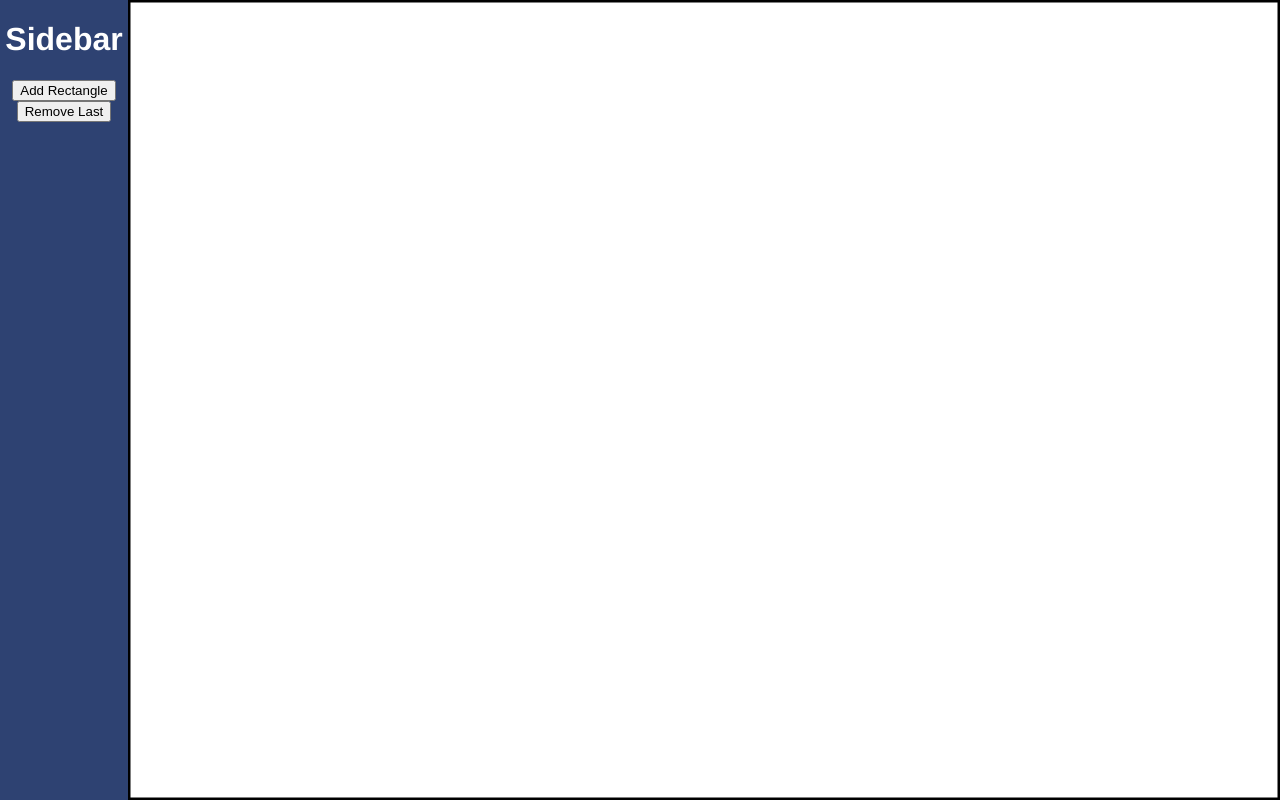
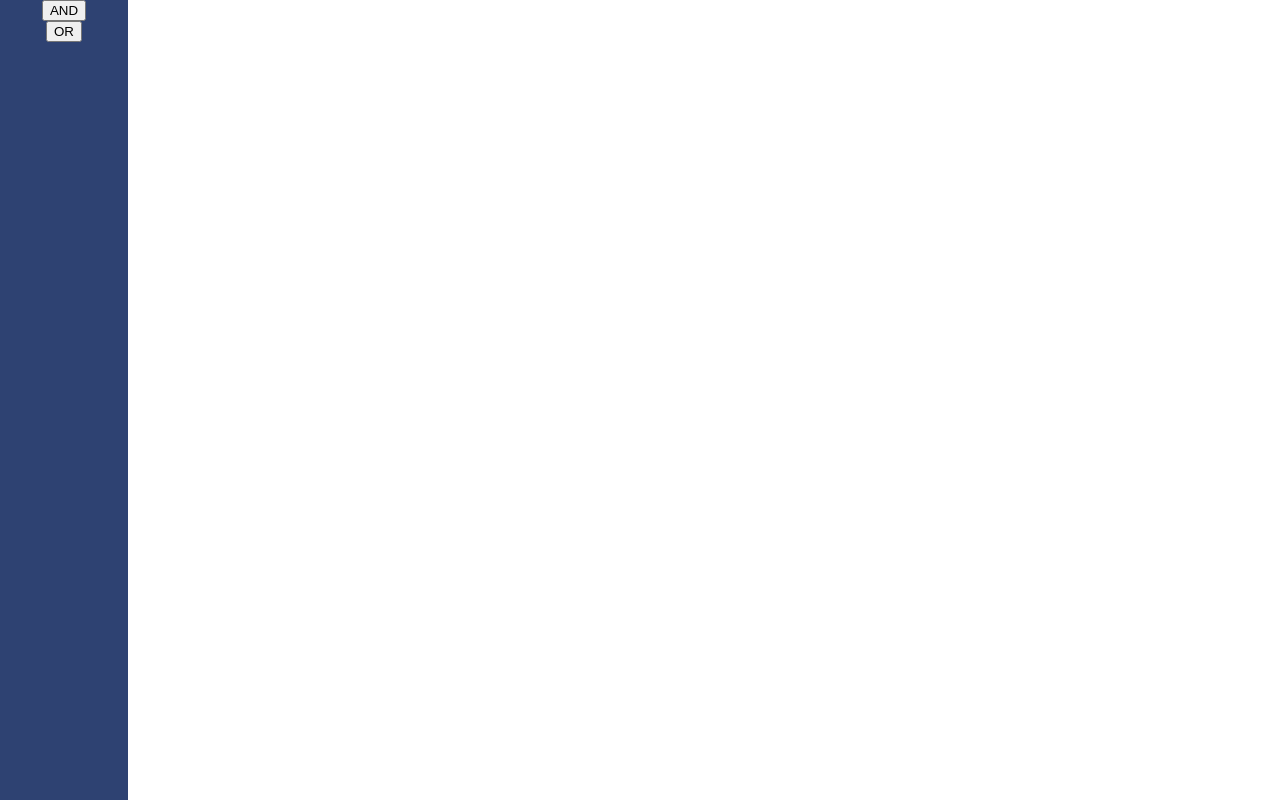
Before and after one commit to dmb537/SchematicEntryTool, a Vue app: page / in a window 1280 px wide. Built offline with nearby package versions, Linux system fonts and the light colour scheme.

Commit message:
Very simple component menu, using external svg

```diff
--- a/package.json
+++ b/package.json
@@ -1,5 +1,5 @@
 {
-  "name": "testbench",
+  "name": "digital-logic-to-vhdl",
   "version": "0.1.0",
   "private": true,
   "scripts": {
--- a/src/App.vue
+++ b/src/App.vue
@@ -1,29 +1,41 @@
 <template>
   <div id="app">
-    <div id="sidebar">
-      <h1>Sidebar</h1>
-      <button v-on:click="drawShape">Add Rectangle</button>
-      <button v-on:click="removeShape">Remove Last</button>
-    </div>
+    <!--<ComponentPane
+      id="component-pane"
+      v-bind:components="componentLibrary"
+      v-on:draw-shape="drawShape"
+      v-on:remove-shape="removeShape"
+      v-on:add-component="addComponent">
+    </ComponentPane>-->
+    <ComponentPane
+      id="component-pane"
+      v-bind:components="componentLibrary"
+      v-on:add-component="addComponent">
+    </ComponentPane>
     <div id="svgSpace">
       <svg ref="box" class="box" width="100%" height="100%">
-        <rect width="100%" height="100%"
-            fill="white" stroke="black" stroke-width="5"/>
       </svg>
     </div>
   </div>
 </template>
 
 <script>
+import ComponentPane from './components/ComponentPane.vue';
+import componentsStore from './assets/componentsStore';
+
 export default {
   name: 'App',
-  components: {},
+  components: {
+    ComponentPane,
+  },
   data() {
     return {
       count: 0,
       dragOffsetX: null,
       dragOffsetY: null,
       draggedObject: null,
+      componentLibrary: componentsStore,
+      oParser: new DOMParser(),
     };
   },
   computed: {
@@ -31,6 +43,40 @@ export default {
   mounted() {
   },
   methods: {
+    addComponent(component) {
+      const newComponent =
+        this.oParser.parseFromString(component.svg, 'image/svg+xml').
+            documentElement.firstChild;
+      newComponent.setAttributeNS(null, 'id', `svgelement-${this.count}`);
+      newComponent.setAttributeNS(null, 'transform', 'translate(100,100)');
+      newComponent.setAttributeNS(null, 'cursor', 'move');
+      newComponent.addEventListener('mousedown', this.drag);
+      newComponent.addEventListener('mouseup', this.drop);
+      this.$refs.box.appendChild(newComponent);
+      this.count += 1;
+    },
+    drag(event) {
+      this.draggedObject =
+          document.getElementById(event.target.parentNode.getAttribute('id'));
+      this.dragOffsetX = event.offsetX -
+          parseInt(this.draggedObject.getAttribute('transform').
+              match(/(?<=\()(.*?)(?=\,)/g));
+      this.dragOffsetY = event.offsetY -
+          parseInt(this.draggedObject.getAttribute('transform').
+              match(/(?<=\,)(.*?)(?=\))/g));
+      this.$refs.box.addEventListener('mousemove', this.move);
+    },
+    move({offsetX, offsetY}) {
+      const newX = offsetX - this.dragOffsetX;
+      const newY = offsetY - this.dragOffsetY;
+      this.draggedObject.setAttributeNS(
+          null, 'transform', `translate(${newX}, ${newY})`);
+    },
+    drop() {
+      this.draggedObject = this.dragOffsetX = this.dragOffsetY = null;
+      this.$refs.box.removeEventListener('mousemove', this.move);
+    },
+    /*
     createSvg(svgType, attributes) {
       const svgElement = document.createElementNS('http://www.w3.org/2000/svg', svgType);
       for (const attribute in attributes) {
@@ -50,8 +96,8 @@ export default {
         id: `svgelement-${this.count}`,
         x: `${randomX}`,
         y: `${randomY}`,
-        width: 20,
-        height: 20,
+        width: 150,
+        height: 150,
         fill: `#${randomColor}`,
         cursor: 'move',
       });
@@ -75,6 +121,7 @@ export default {
       this.dragOffsetY = event.offsetY -
           document.getElementById(this.draggedObject).getAttribute('y');
       this.$refs.box.addEventListener('mousemove', this.move);
+      console.log(this.draggedObject);
       // console.log(`dragging id=${this.draggedObject}
       //    with offset (${this.dragOffsetX}, ${this.dragOffsetY})`);
     },
@@ -93,6 +140,7 @@ export default {
       // console.log(`moving id=${this.draggedObject}
       //    to (${offsetX}, ${offsetY})`);
     },
+    */
   },
 };
 </script>
@@ -113,9 +161,9 @@ html, body {
   flex-direction: row;
   background-color:#2E4272;
   height: 100%;
+  overflow: hidden;
 }
-
-#sidebar {
+#component-pane {
   flex-grow: 0;
   flex-basis: 10%;
 }
@@ -124,4 +172,11 @@ html, body {
   flex-grow: 1;
   background-color:#ffffff;
 }
+
+svg text {
+    -webkit-user-select: none;
+       -moz-user-select: none;
+        -ms-user-select: none;
+            user-select: none;
+}
 </style>
--- /dev/null
+++ b/src/assets/componentsStore.json
@@ -0,0 +1,52 @@
+[
+  {
+    "componentName": "AND",
+    "componentID": "",
+    "position": [0, 0],
+    "inputPins": [
+      {
+        "pinName": "A",
+        "pinPosition": [0, 50],
+        "connectedNet": "open"
+      },
+      {
+        "name": "B",
+        "pinPosition": [0, 100],
+        "connectedNet": "open"
+      }
+    ],
+    "outputs": [
+      {
+        "pinName": "O",
+        "pinPosition": [150, 75],
+        "connectedNet": "open"
+      }
+    ],
+    "svg": "<svg width=\"150\" height=\"150\" xmlns=\"http://www.w3.org/2000/svg\"><g id=\"NEW_ID\" transform=\"NEW_POSITION\"><title>AND Gate</title><rect height=\"150\" width=\"150\" stroke-width=\"1.5\" stroke=\"#000\" fill=\"#fff\"/><text xml:space=\"preserve\" text-anchor=\"middle\" font-family=\"sans-serif\" font-size=\"24\" y=\"83.48644\" x=\"75\" fill-opacity=\"null\" stroke-opacity=\"null\" stroke-width=\"0\" stroke=\"#000\" fill=\"#000000\">AND</text><rect height=\"20\" width=\"20\" y=\"40\" x=\"-10\" fill-opacity=\"null\" stroke-opacity=\"null\" stroke-width=\"1.5\" stroke=\"#000\" fill=\"#fff\"/><rect height=\"20\" width=\"20\" y=\"90\" x=\"-10\" fill-opacity=\"null\" stroke-opacity=\"null\" stroke-width=\"1.5\" stroke=\"#000\" fill=\"#fff\"/><rect height=\"20\" width=\"20\" y=\"65\" x=\"140\" fill-opacity=\"null\" stroke-opacity=\"null\" stroke-width=\"1.5\" stroke=\"#000\" fill=\"#fff\"/></g></svg>"
+  },
+  {
+    "componentName": "OR",
+    "componentID": "",
+    "position": [0, 0],
+    "inputPins": [
+      {
+        "pinName": "A",
+        "pinPosition": [0, 50],
+        "connectedNet": "open"
+      },
+      {
+        "name": "B",
+        "pinPosition": [0, 100],
+        "connectedNet": "open"
+      }
+    ],
+    "outputs": [
+      {
+        "pinName": "O",
+        "pinPosition": [150, 75],
+        "connectedNet": "open"
+      }
+    ],
+    "svg": "<svg width=\"150\" height=\"150\" xmlns=\"http://www.w3.org/2000/svg\"><g id=\"NEW_ID\" transform=\"NEW_POSITION\"><title>AND Gate</title><rect height=\"150\" width=\"150\" stroke-width=\"1.5\" stroke=\"#000\" fill=\"#fff\"/><text xml:space=\"preserve\" text-anchor=\"middle\" font-family=\"sans-serif\" font-size=\"24\" y=\"83.48644\" x=\"75\" fill-opacity=\"null\" stroke-opacity=\"null\" stroke-width=\"0\" stroke=\"#000\" fill=\"#000000\">OR</text><rect height=\"20\" width=\"20\" y=\"40\" x=\"-10\" fill-opacity=\"null\" stroke-opacity=\"null\" stroke-width=\"1.5\" stroke=\"#000\" fill=\"#fff\"/><rect height=\"20\" width=\"20\" y=\"90\" x=\"-10\" fill-opacity=\"null\" stroke-opacity=\"null\" stroke-width=\"1.5\" stroke=\"#000\" fill=\"#fff\"/><rect height=\"20\" width=\"20\" y=\"65\" x=\"140\" fill-opacity=\"null\" stroke-opacity=\"null\" stroke-width=\"1.5\" stroke=\"#000\" fill=\"#fff\"/></g></svg>"
+  }
+]
--- /dev/null
+++ b/src/components/ComponentPane.vue
@@ -0,0 +1,28 @@
+<template>
+  <div class="component-pane">
+    <!--<button v-on:click="$emit('draw-shape')">Add Rectangle</button>
+    <button v-on:click="$emit('remove-shape')">Remove Last</button>-->
+    <template v-for="component in components">
+      <div
+      :key="component.name">
+        <button
+          @click="$emit('add-component', component)">
+          {{ component.componentName }}
+        </button>
+      </div>
+    </template>
+  </div>
+</template>
+
+<script>
+export default {
+  name: 'ComponentPane',
+  props: {
+    components: Array,
+  },
+};
+</script>
+
+<!-- Add "scoped" attribute to limit CSS to this component only -->
+<style scoped>
+</style>
```
Also changed, not shown: src/components/HelloWorld.vue (deleted, +0 -58 lines).
